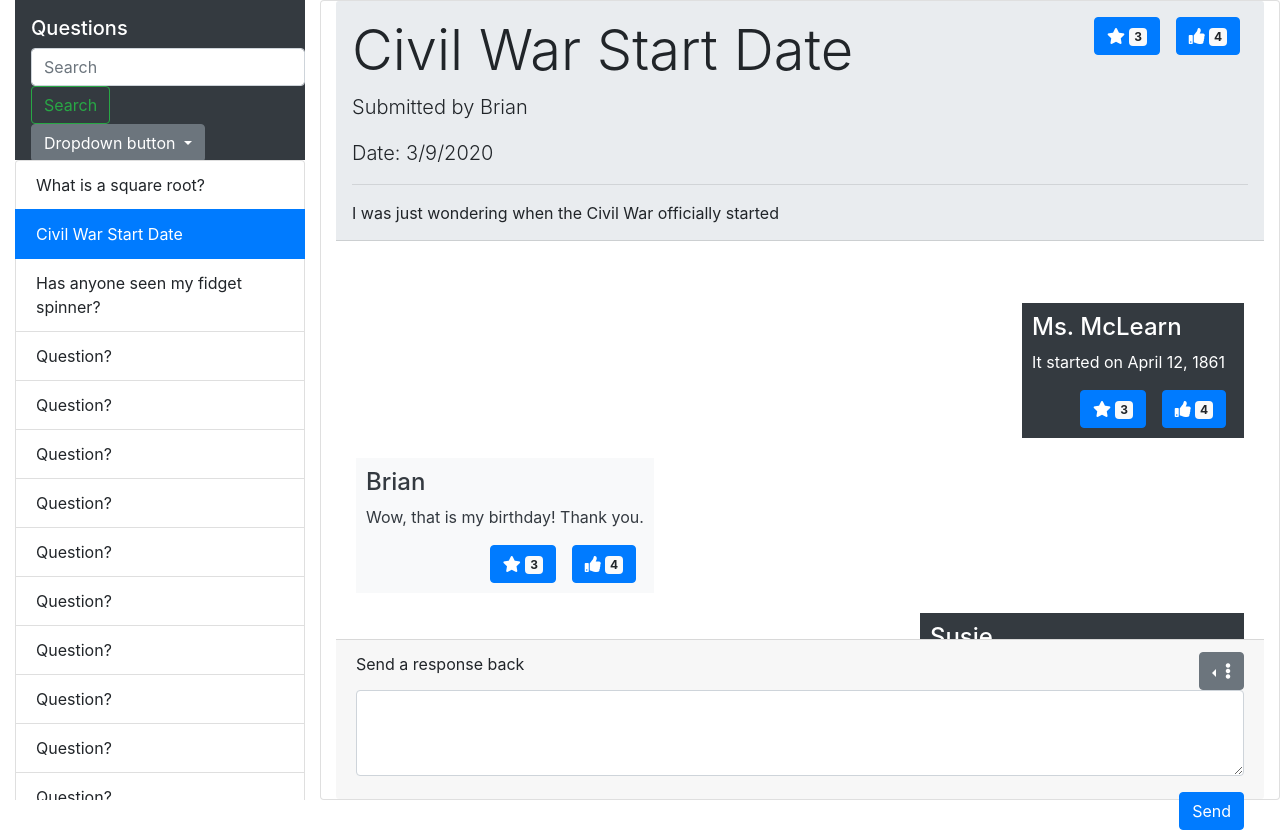
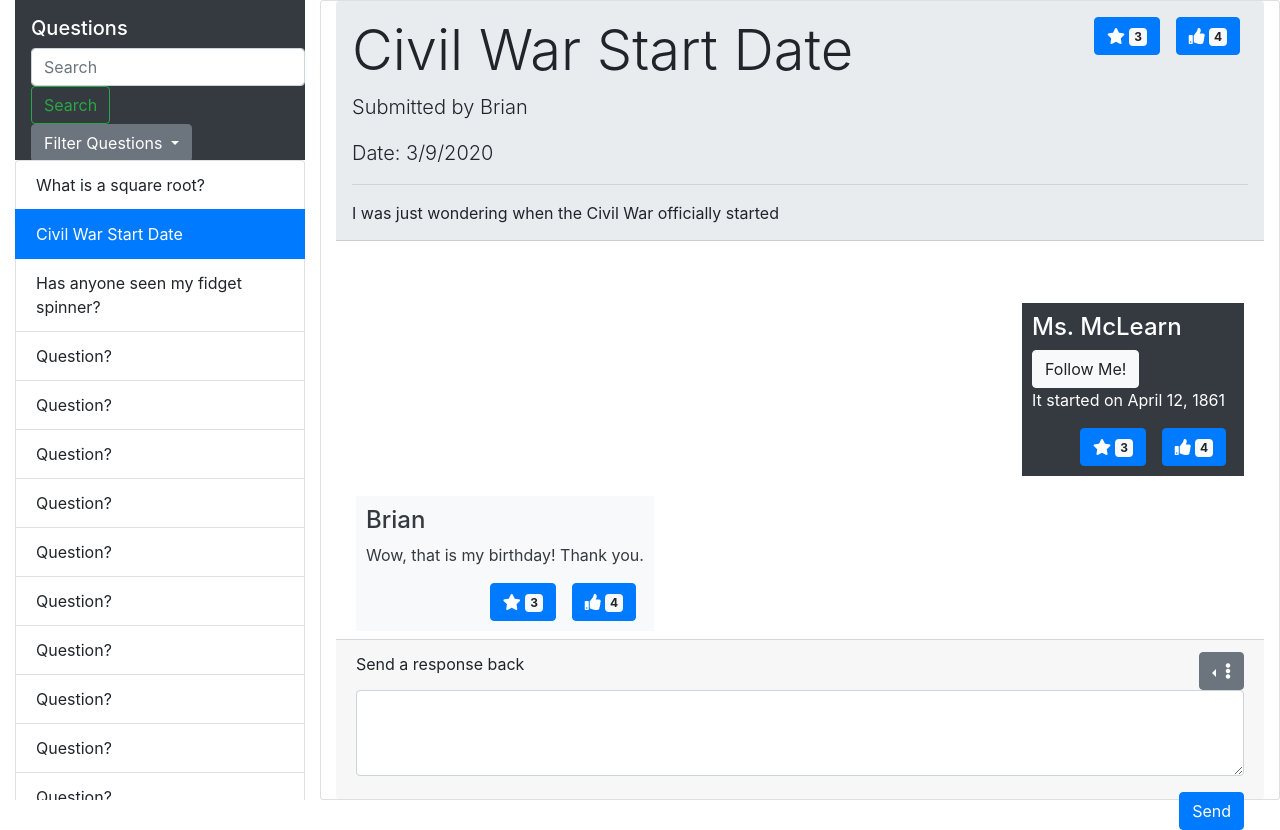
Before and after one commit to Orrbit/cse312-project, a Flask app: page /home/questions in a window 1280 px wide. Run offline with Flask 2, Linux system fonts and the light colour scheme; some libraries are stand-ins or nearby versions; grey boxes are pictures that could not be loaded.

Commit message:
adding follow me buttons on the Questions page

```diff
--- a/biazza/templates/questions.html
+++ b/biazza/templates/questions.html
@@ -52,7 +52,7 @@
                     </form>
                     <div class="dropdown">
                         <button class="btn btn-secondary dropdown-toggle" type="button" id="dropdownMenuButton" data-toggle="dropdown" aria-haspopup="true" aria-expanded="false">
-                            Dropdown button
+                            Filter Questions
                           </button>
                           <div class="dropdown-menu" aria-labelledby="dropdownMenuButton">
                             <a class="dropdown-item" href="#">All Questions</a>
@@ -109,7 +109,7 @@
                 </div>
                 <div id='question-thread' class="card-body">
                     <div class='other-comment bg-dark text-white'>
-                        <h4>Ms. McLearn</h4>
+                        <h4>Ms. McLearn</h4><button type="button" class="btn btn-light">Follow Me!</button>
                         <p class='comment-content'>
                             It started on April 12, 1861
                         </p>
@@ -141,7 +141,7 @@
                         </div>
                     </div>
                     <div class='other-comment bg-dark text-white'>
-                        <h4>Susie</h4>
+                        <h4>Susie </h4><button type="button" class="btn btn-light">Follow Me!</button>
                         <p class='comment-content'>
                             Omg, lets have a birthday party for Kyle.
                         </p>
@@ -158,7 +158,7 @@
                         </div>
                     </div>
                     <div class='other-comment bg-dark text-white'>
-                        <h4>Ms. McLearn</h4>
+                        <h4>Ms. McLearn</h4><button type="button" class="btn btn-light">Follow Me!</button>
                         <p class='comment-content'>
                             Good idea Susie, we will do that.
                         </p>
```
